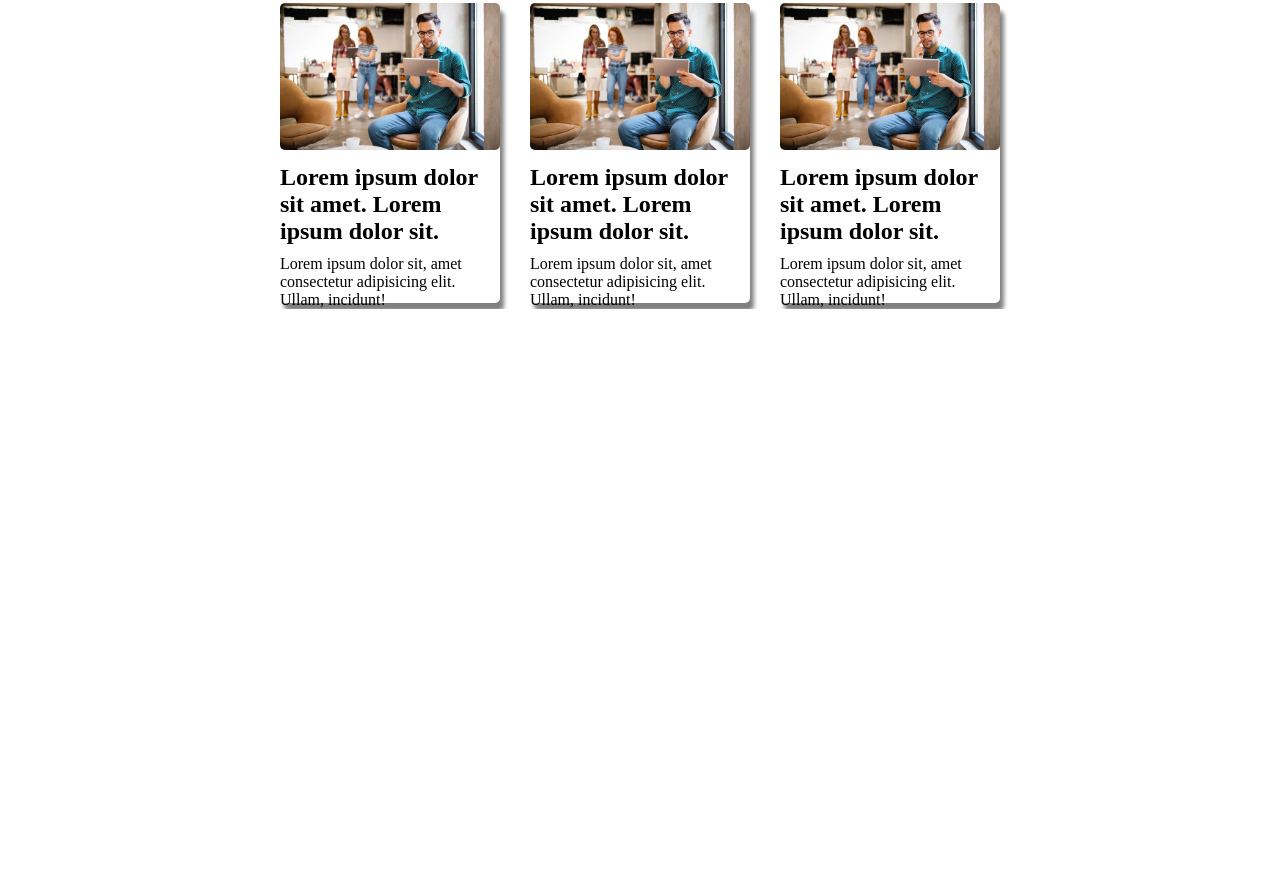
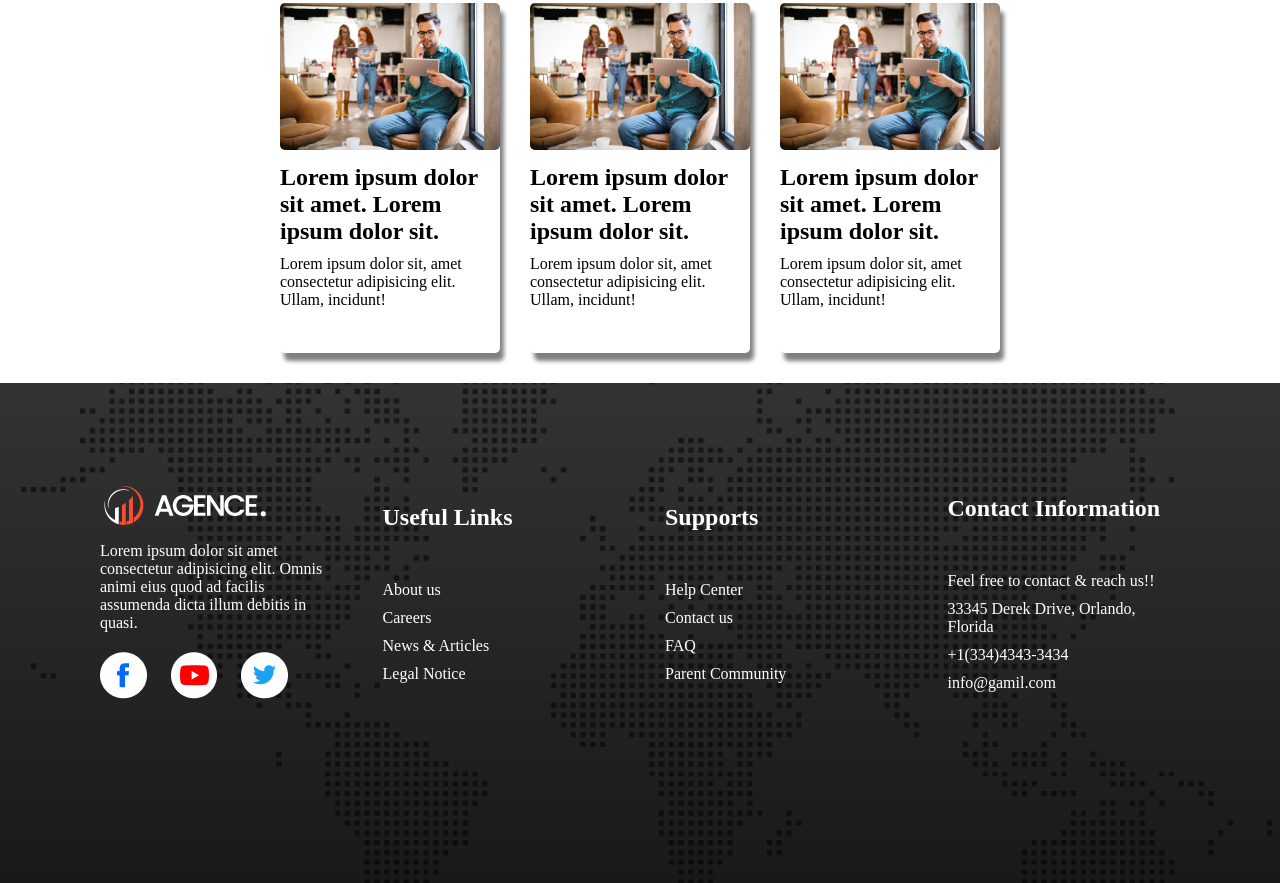
Before and after one commit to Ashikur-ai/Conceptual-project2-M1, a plain HTML site: page index.html in a window 1280 px wide. Shown: the part 2367-3250 px from the top of the page. Before the commit the page ends 2676 px from the top, so only its background shows below. Drawn offline with Linux system fonts and the light colour scheme.

Commit message:
footer completed

```diff
--- a/index.html
+++ b/index.html
@@ -155,5 +155,47 @@
 
         </div>
     </main>
+
+
+    <footer>
+        <div class="footer-container">
+            <div class="footer-item">
+                <img src="asset/logo/logo.png" alt="">
+                <p class="footer-description">
+                    Lorem ipsum dolor sit amet consectetur adipisicing elit. Omnis animi eius quod ad facilis assumenda dicta illum debitis in quasi.
+                </p>
+
+                <div class="social-icon">
+                    <a href=""><img src="asset/icons/fb.png" alt=""></a>
+                    <a href=""><img src="asset/icons/youtube.png" alt=""></a>
+                    <a href=""><img src="asset/icons/twitter.png" alt=""></a>
+                </div>
+            </div>
+
+            <div class="footer-item">
+                <h2 class="footer-title">Useful Links</h2>
+                <p class="footer-description">About us</p>
+                <p class="footer-description">Careers</p>
+                <p class="footer-description">News & Articles</p>
+                <p class="footer-description">Legal Notice</p>
+            </div>
+
+            <div class="footer-item">
+                <h2 class="footer-title">Supports</h2>
+                <p class="footer-description">Help Center </p>
+                <p class="footer-description">Contact us</p>
+                <p class="footer-description">FAQ</p>
+                <p class="footer-description">Parent Community</p>
+            </div>
+
+            <div class="footer-item">
+                <h2 class="footer-title">Contact Information</h2>
+                <p class="footer-description">Feel free to contact & reach us!!</p>
+                <p class="footer-description">33345 Derek Drive, Orlando, Florida</p>
+                <p class="footer-description">+1(334)4343-3434</p>
+                <p class="footer-description">info@gamil.com</p>
+            </div>
+        </div>
+    </footer>
 </body>
 </html>
--- a/style.css
+++ b/style.css
@@ -195,7 +195,7 @@
 
 .card {
     width: 220px;
-    height: 300px;
+    height: 350px;
     box-shadow: 4px 8px 4px gray;
     border-radius: 5px;
 }
@@ -215,3 +215,47 @@
     justify-content: center;
     gap: 30px;
 }
+
+
+/* footer section styles */
+footer {
+    margin-top: 30px;
+    background-image: url("asset/image/footer-bg.png"),
+    linear-gradient(rgba(0,0,0,0.8), rgba(0,0,0,0.9));
+    background-blend-mode: overlay;
+    background-position: center;
+    background-repeat: no-repeat;
+    background-size: cover;
+    color: white;
+    height: 500px;
+}
+
+
+.footer-container {
+    display: flex;
+    justify-content: space-between;
+    align-items: center;
+    padding: 100px;
+    gap: 50px;
+}
+
+.footer-item {
+    width: 60%;
+}
+
+.footer-description {
+    margin-top: 10px;
+}
+
+.footer-title {
+    margin-bottom: 50px;
+}
+
+.social-icon {
+    margin-top: 20px;
+}
+
+
+.social-icon img {
+    margin-right: 20px;
+}
```
Also changed, not shown: asset/icons/fb.png (added), asset/icons/twitter.png (added), asset/icons/youtube.png (added).
